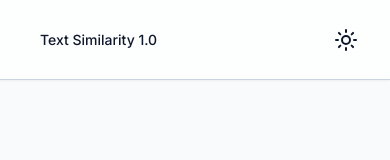
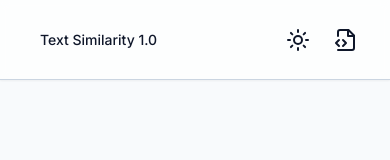
Before and after one commit to nabarvn/text-similarity-api, a Next.js app: page /login in a window 390 px wide. Shown: the top 160 px of the page. Built offline with nearby package versions, Linux system fonts and the light colour scheme; no server answers.

Commit message:
Add documentation icon for mobile screen

```diff
--- a/components/Navbar.tsx
+++ b/components/Navbar.tsx
@@ -1,7 +1,7 @@
-import { SignInButton, SignOutButton, ThemeToggle } from "@/components";
+import Link from "next/link";
+import { Icons, SignInButton, SignOutButton, ThemeToggle } from "@/components";
 import { buttonVariants } from "@/ui/Button";
 import { getServerSession } from "next-auth";
-import Link from "next/link";
 
 const Navbar = async () => {
   const session = await getServerSession();
@@ -13,8 +13,18 @@ const Navbar = async () => {
           Text Similarity 1.0
         </Link>
 
-        <div className='md:hidden'>
+        <div className='flex md:hidden gap-2'>
           <ThemeToggle />
+
+          <Link
+            href={"/documentation"}
+            className={buttonVariants({
+              size: "sm",
+              variant: "ghost",
+            })}
+          >
+            <Icons.FileCode2 />
+          </Link>
         </div>
 
         <div className='hidden md:flex gap-4'>
```
